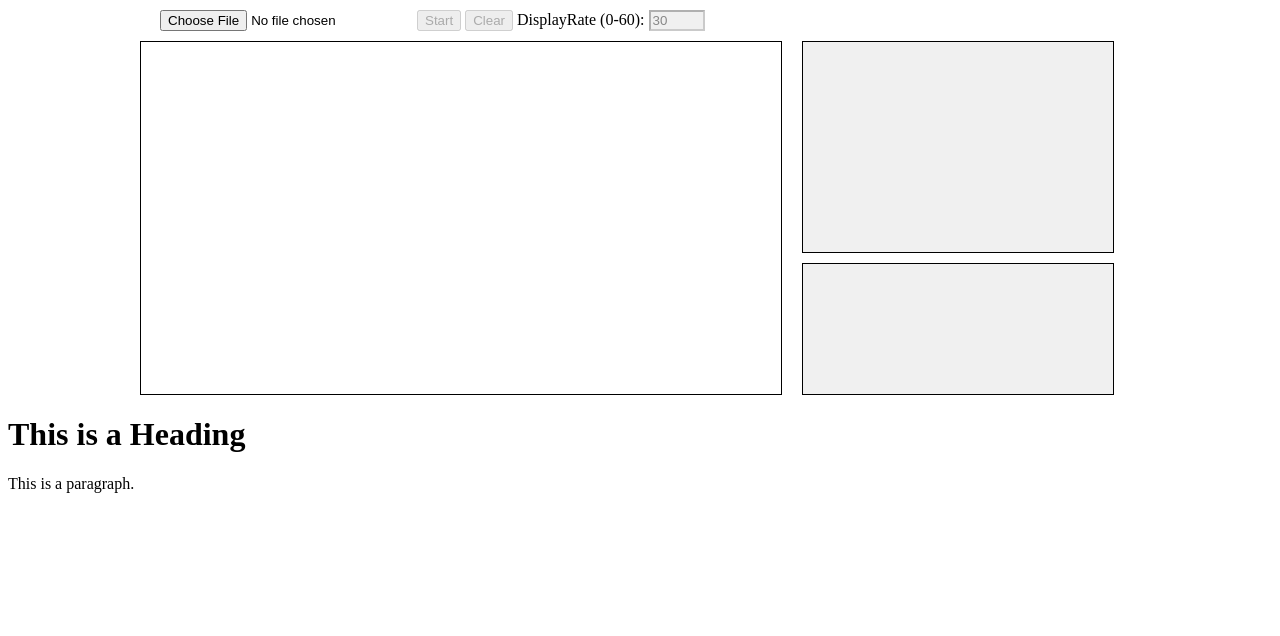
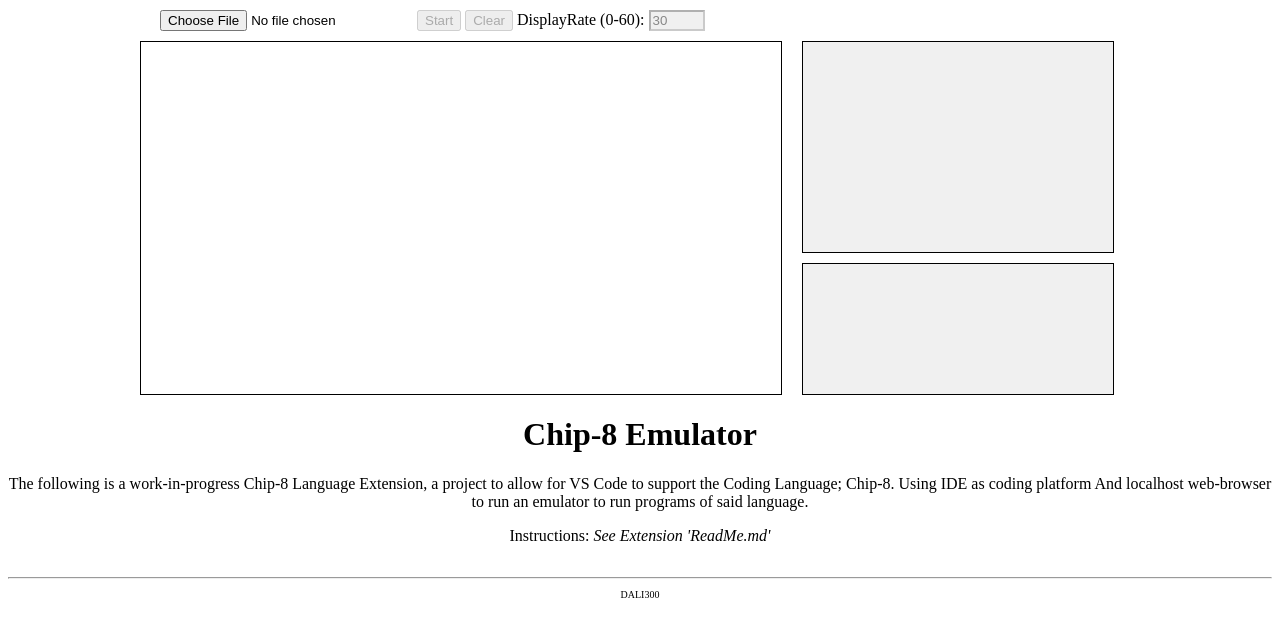
Before and after one commit to Danish-Ali-0/Chip-8, a website: page index.html in a window 1280 px wide. Drawn offline with Linux system fonts and the light colour scheme.

Commit message:
Updated Readme/Index

```diff
--- a/index.html
+++ b/index.html
@@ -13,6 +13,12 @@
             margin: auto;
         }
 
+        h1, p, footer{
+            text-align: center;
+        }
+        footer{
+            font-size: 10px;
+        }
         canvas {
             border: 1px solid black;
         }
@@ -487,8 +493,14 @@
             }
         });
     </script>
-    <h1>This is a Heading</h1>
-    <p>This is a paragraph.</p>
+
+<h1>Chip-8 Emulator</h1>
+<p>The following is a work-in-progress Chip-8 Language Extension, a project to allow for VS Code to support the Coding Language; Chip-8. Using IDE as coding platform And localhost web-browser to run an emulator to run programs of said language.</p>
+<p>Instructions: <i>See Extension 'ReadMe.md'</I></p>
+<footer>
+    <br>
+    <hr>
+    <p>DALI300</p>
+</footer>
 </body>
-
 </html>
```
Also changed, not shown: README.md.
